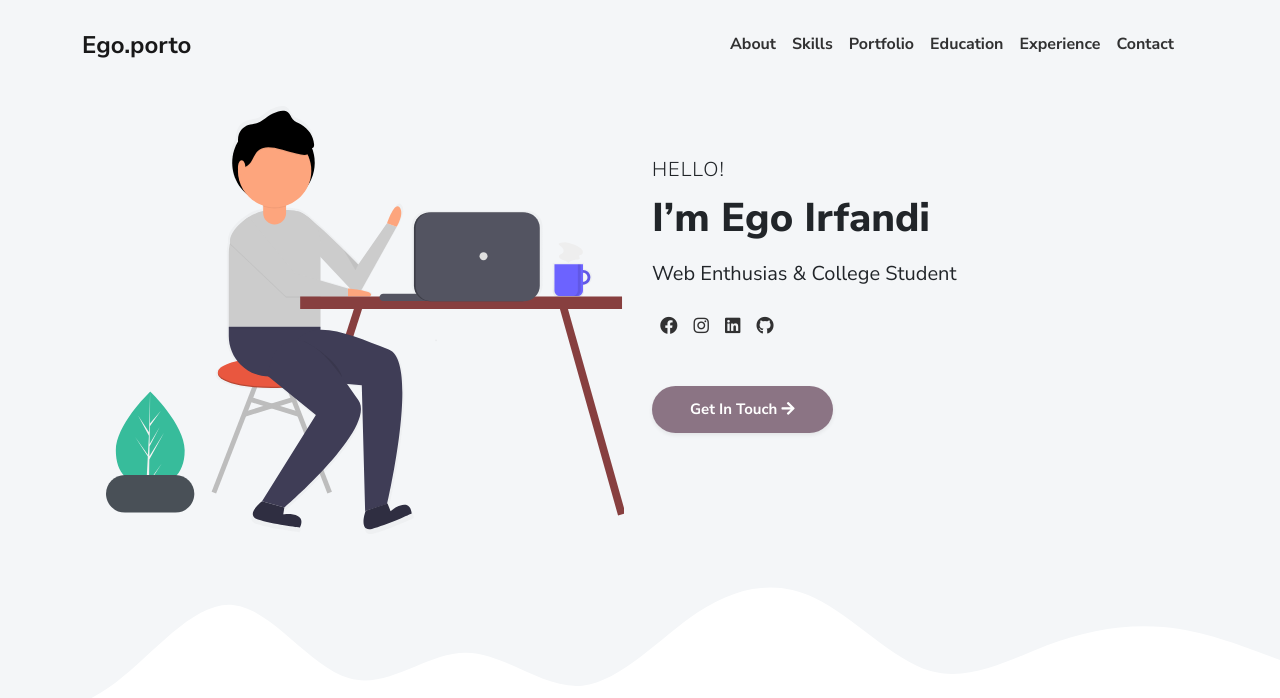
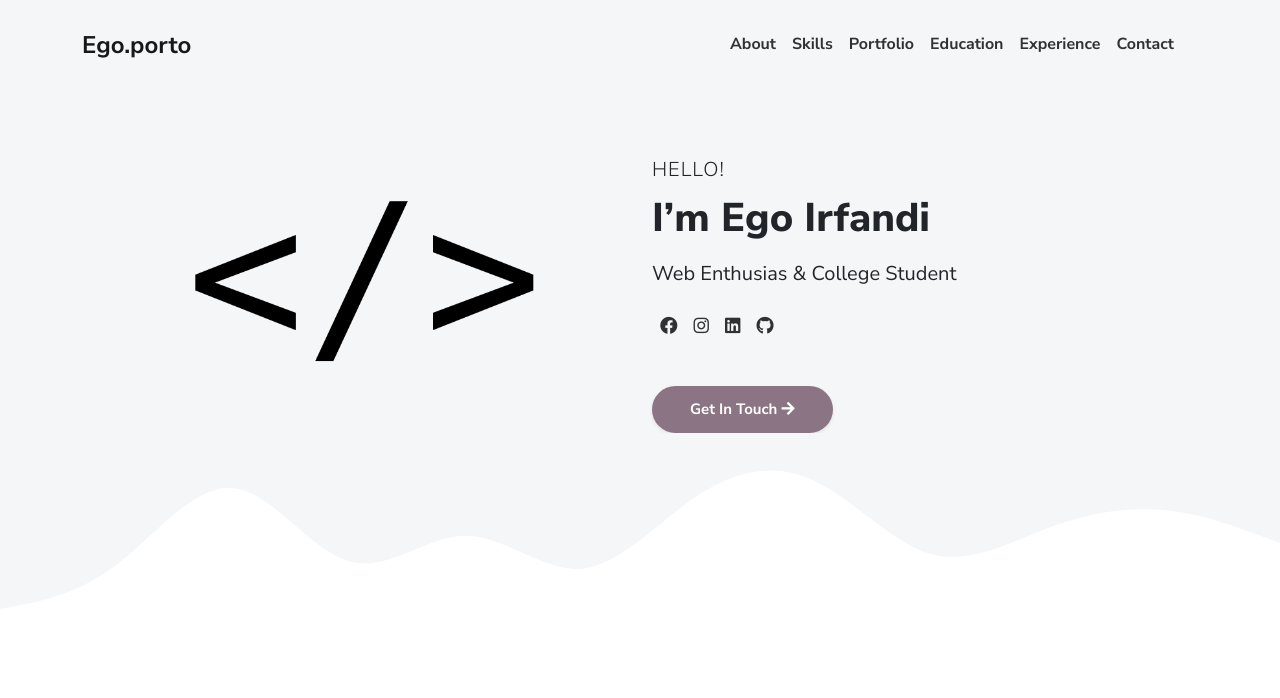
Before and after one commit to Eirfand1/porto2, a plain HTML site: page index.html in a window 1280 px wide. Shown: the top 698 px of the page. Drawn offline with Linux system fonts and the light colour scheme.

Commit message:
update hero image

```diff
--- a/index.html
+++ b/index.html
@@ -57,7 +57,7 @@
   <div class="cover bg-light">
     <div class="container px-3">
       <div class="row">
-        <div class="col-lg-6 p-2"><img class="img-fluid" src="images/illustrations/hello3.svg" alt="hello"/></div>
+        <div class="col-lg-6 p-2 pt-5"><img class="img-fluid" src="images/illustrations/code.png" alt="hello"/></div>
         <div class="col-lg-6">
           <div class="mt-5">
             <p class="lead text-uppercase mb-1">Hello!</p>
```
Also changed, not shown: images/illustrations/code.png (added).
